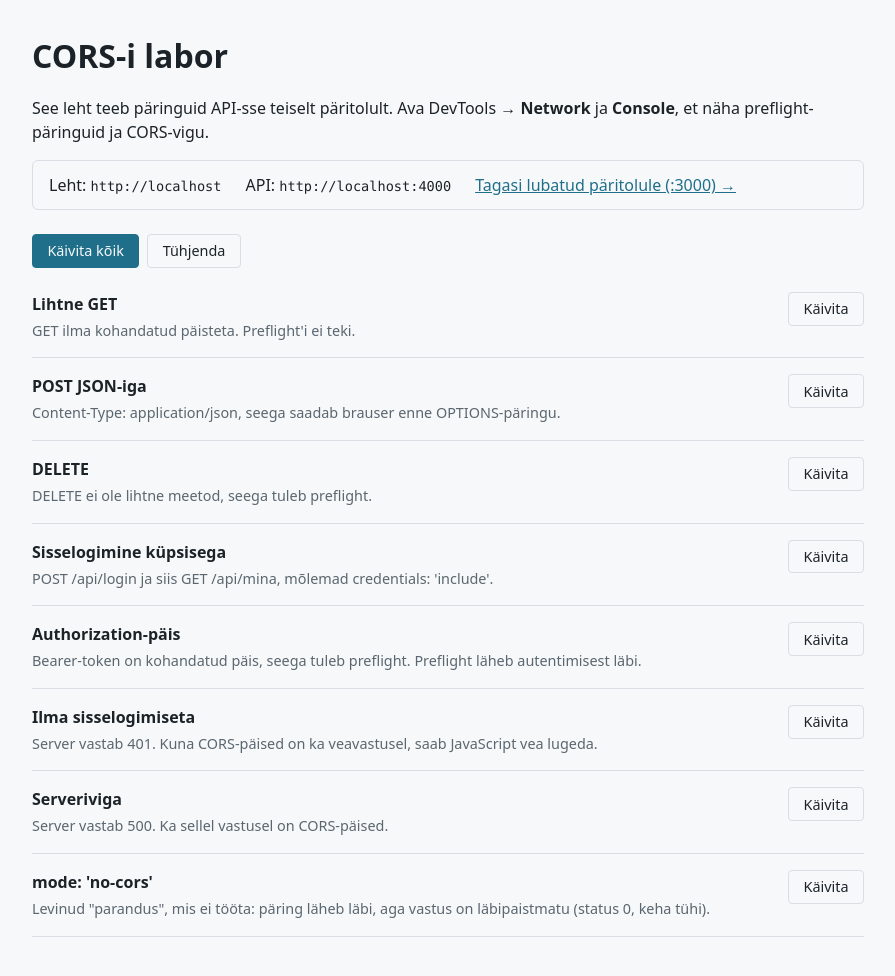
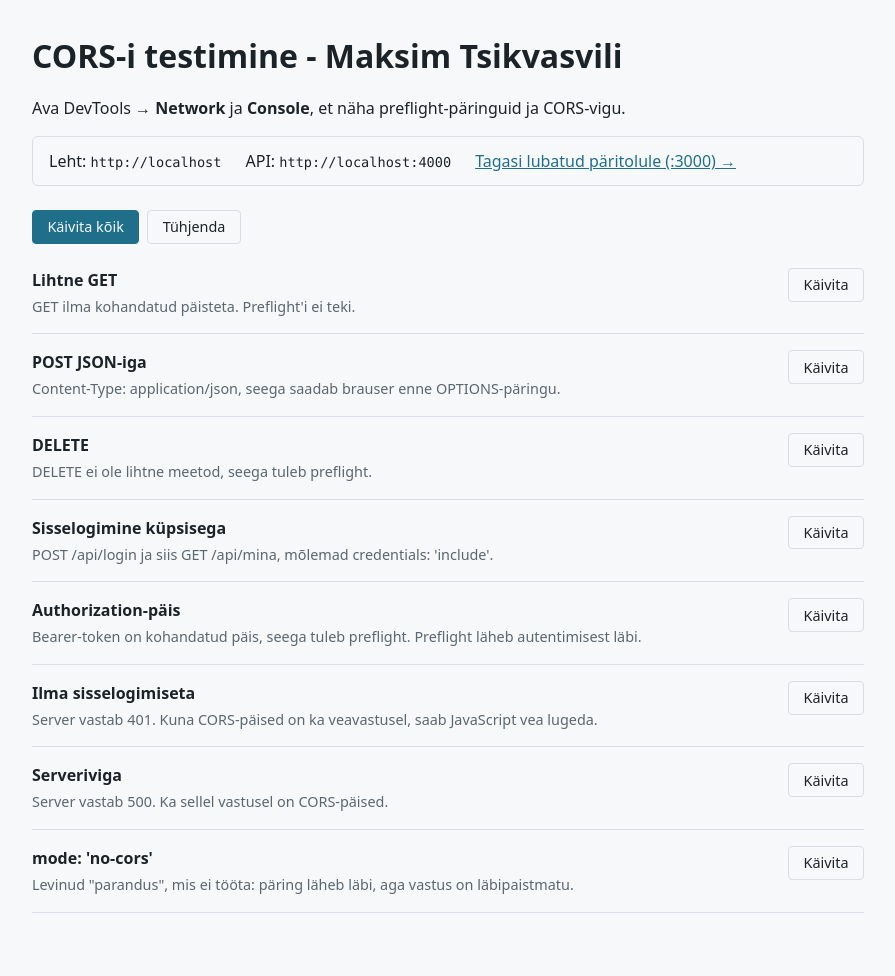
Before and after one commit to maksimts-kool/cors-testimine, a website: page client/index.html in a window 1280 px wide. Shown: the whole page, without its empty margins (192-1087 px from the left). Drawn offline with Linux system fonts and the light colour scheme.

Commit message:
update texts

```diff
--- a/client/app.js
+++ b/client/app.js
@@ -1,4 +1,3 @@
-// API asub alati teisel pordil, seega on iga päring cross-origin
 const API = new URLSearchParams(location.search).get('api') || 'http://localhost:4000';
 
 const testid = [
@@ -46,7 +45,7 @@ const testid = [
   },
   {
     nimi: 'mode: \'no-cors\'',
-    selgitus: 'Levinud "parandus", mis ei tööta: päring läheb läbi, aga vastus on läbipaistmatu (status 0, keha tühi).',
+    selgitus: 'Levinud "parandus", mis ei tööta: päring läheb läbi, aga vastus on läbipaistmatu.',
     kaivita: () => fetch(`${API}/api/avalik`, { mode: 'no-cors' }),
   },
 ];
--- a/client/index.html
+++ b/client/index.html
@@ -3,7 +3,7 @@
 <head>
 <meta charset="utf-8">
 <meta name="viewport" content="width=device-width, initial-scale=1">
-<title>CORS-i labor</title>
+<title>CORS-i testimine</title>
 <style>
   :root {
     --bg: #f7f8f9; --fg: #1c2328; --muted: #5a6670; --line: #d8dee3;
@@ -35,8 +35,8 @@
 </head>
 <body>
 <main>
-  <h1>CORS-i labor</h1>
-  <p>See leht teeb päringuid API-sse teiselt päritolult. Ava DevTools → <strong>Network</strong> ja <strong>Console</strong>, et näha preflight-päringuid ja CORS-vigu.</p>
+  <h1>CORS-i testimine - Maksim Tsikvasvili</h1>
+  <p>Ava DevTools → <strong>Network</strong> ja <strong>Console</strong>, et näha preflight-päringuid ja CORS-vigu.</p>
 
   <div class="origin">
     <span>Leht: <code id="leht"></code></span>
--- a/client/serve.js
+++ b/client/serve.js
@@ -11,7 +11,7 @@ const tyybid = {
   '.css': 'text/css; charset=utf-8',
 };
 
-// Väike staatiline server; sama frontend käivitatakse mitmel pordil = mitu päritolu
+// Staatiline server
 export function createClientServer() {
   return http.createServer(async (req, res) => {
     const url = new URL(req.url, 'http://x');
--- a/start.js
+++ b/start.js
@@ -9,7 +9,6 @@ const origins = lubatudParitolud();
 
 createApp({ origins }).listen(API_PORT, () => {
   console.log(`API:              http://localhost:${API_PORT}`);
-  console.log(`Lubatud päritolud: ${origins.join(', ')}`);
 });
 
 createClientServer().listen(LUBATUD_PORT, () => {
```
Also changed, not shown: server/app.js (+1 -10 lines), README.md.
